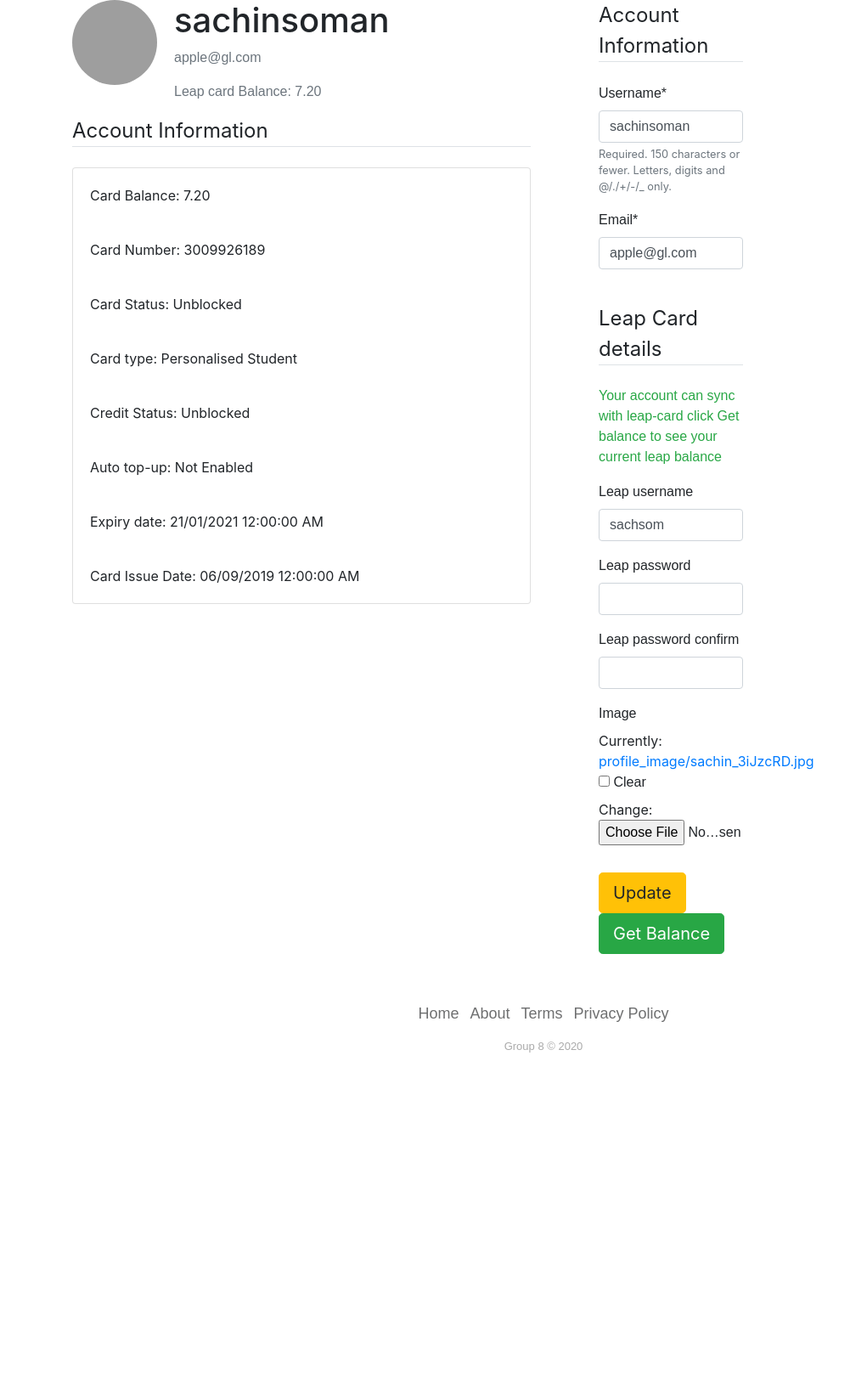
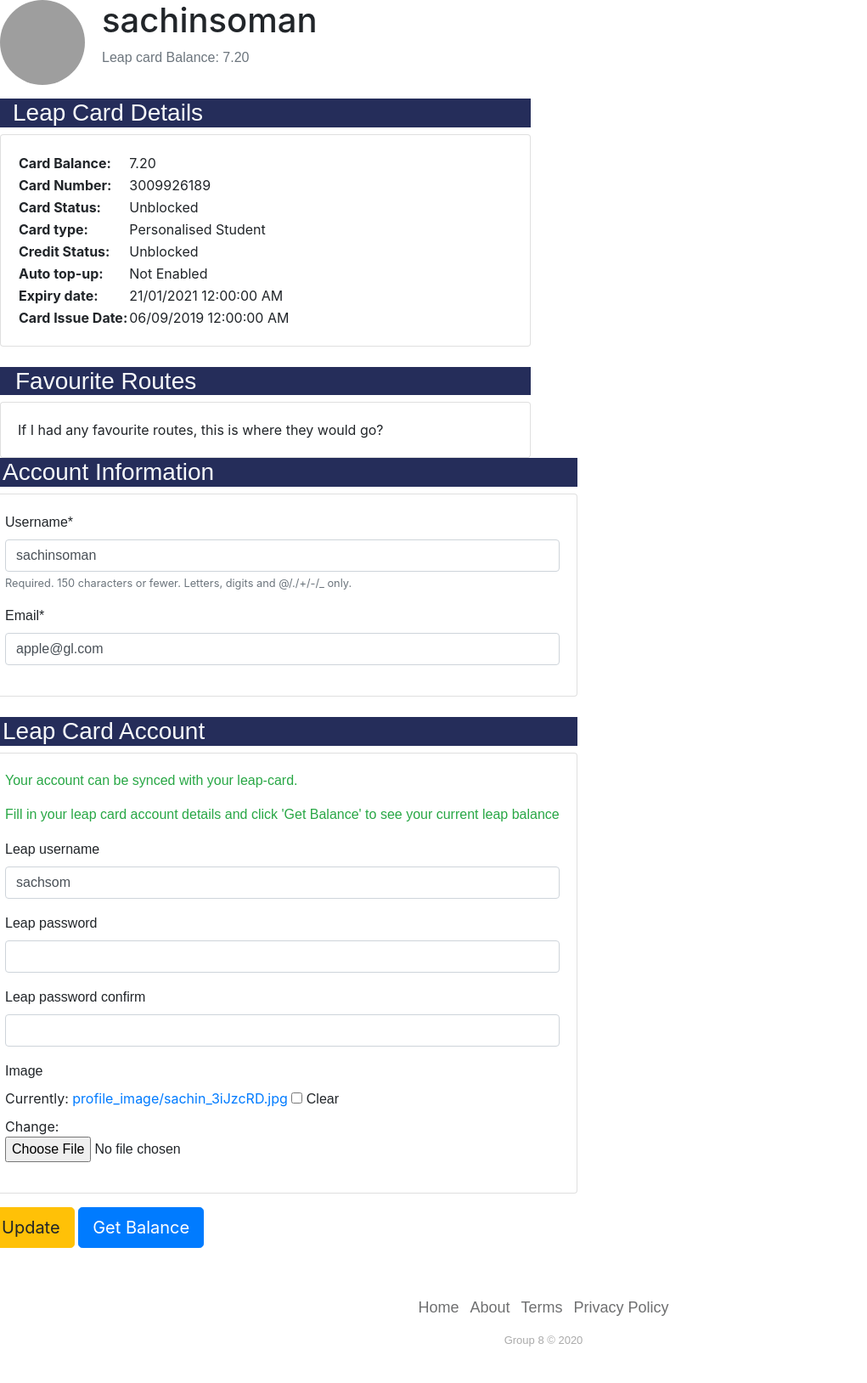
Before and after one commit to Bestmart721/Dublin_bus_official, a Django app: page /account in a window 1280 px wide. Shown: the part 106-1734 px from the top of the page at 85% size, without its empty margins (0-1021 px from the left). Before the commit the page ends 1345 px from the top, so only its background shows below. Run offline with Django 3.2, Linux system fonts and the light colour scheme; a user stored in the database is signed in; data comes from the database, SQL or seed files in the repository; both versions use the stored data as it was after the commit; some libraries are stand-ins or nearby versions; grey boxes are pictures that could not be loaded.

Commit message:
UI changes to the account page to improve readability and match the style of the rest of the app, along with somesmall changes to remove redundancy.

```diff
--- a/django_server/dublin_bus/users/templates/users/account.html
+++ b/django_server/dublin_bus/users/templates/users/account.html
@@ -4,24 +4,59 @@
 {% block content %}
 {% load crispy_forms_tags %}
 
+  <div class ="row">
+    <div class="col-md-6">
 
-<div class = "container">
-
-  <div class ="row">
-    <div class="col-sm">
       <div class="media">
         <img class="rounded-circle account-img" style="height:100px; width:100px; object-fit: cover;" src="{{ user.profile.image.url }}">
         <div class="media-body">
           <h2 class="account-heading">{{ user.username }}</h2>
-          <p class="text-secondary">{{ user.email }}</p>
+          <!-- <p class="text-secondary">{{ user.email }}</p> -->
           <!-- <p class="text-secondary">Leap card Balance: {{ user.profile.leap_balance }}</p> -->
           <p class="text-secondary">Leap card Balance: {{ balance }}</p>
         </div>
     </div>
     {% if is_registered  %}
-    <legend class="border-bottom mb-4"> Account Information</legend>
+    <h3 class="col-md-12"> Leap Card Details</h3>
     <div class="card">
-      <div class="card-body">Card Balance: {{ balance }}</div>
+      <div class="card-body">
+    <table class="tabl table-hover" style="overflow: hidden;">
+      <tbody>
+        <tr>
+          <th scope="row"> Card Balance: </th>
+          <td> {{ balance }} </td>
+        </tr>
+        <tr>
+          <th scope="row"> Card Number: </th>
+          <td>{{ profile.leap_card_number }}</td>
+        </tr>
+        <tr>
+          <th scope="row"> Card Status: </th>
+          <td>{{ profile.leap_card_status }}</td>
+        </tr>
+        <tr>
+          <th scope="row"> Card type: </th>
+          <td>{{ profile.leap_card_type }}</td>
+        </tr>
+        <tr>
+          <th scope="row"> Credit Status: </th>
+          <td>{{ profile.leap_credit_status }}</td>
+        </tr>
+        <tr>
+          <th scope="row"> Auto top-up: </th>
+          <td>{{ profile.leap_auto_topup  }}</td>
+        </tr>
+        <tr>
+          <th scope="row"> Expiry date:  </th>
+          <td>{{ profile.leap_expiry_date }}</td>
+        </tr>
+        <tr>
+          <th scope="row"> Card Issue Date: </th>
+          <td>{{ profile.leap_issue_date }}</td>
+        </tr>
+      </tbody>
+
+      <!-- <div class="card-body">Card Balance: {{ balance }}</div>
       <div class="card-body">Card Number: {{ profile.leap_card_number }}</div>
       <div class="card-body">Card Status: {{ profile.leap_card_status }}</div>
       <div class="card-body">Card type: {{ profile.leap_card_type }}</div>
@@ -29,28 +64,49 @@
       <div class="card-body">Auto top-up: {{ profile.leap_auto_topup }}</div>
       <div class="card-body">Expiry date: {{ profile.leap_expiry_date }}</div>
       <div class="card-body">Card Issue Date: {{ profile.leap_issue_date }}</div>
-
+    </div> -->
+  </table>
+  </div>
+  </div>
+ <br>
+ <h3>Favourite Routes</h3>
+  <div class="card">
+    <div class="card-body">
+      If I had any favourite routes, this is where they would go?
     </div>
+  </div>
+</div>
     {% endif %}
 
-  </div>
         <!-- new forms here -->
-        <div class="col-sm">
-      <div class="container">
+
       <div class="row">
-        <div class="col-md-6" id="col1">
+        <div class="col-md-12">
         <form method="POST" enctype="multipart/form-data" novalidate>
           {% csrf_token %}
+
+
           <fieldset class="form-group">
-              <legend class="border-bottom mb-4"> Account Information</legend>
+              <h3> Account Information</h3>
+              <div class="card">
+                <div class="card-body">
               {{ user_form|crispy }}
-              <br>
-              <legend class="border-bottom mb-4"> Leap Card details</legend>
+
+            </div>
+          </div>
+          <br>
+              <h3> Leap Card Account</h3>
+              <div class="card">
+                <div class="card-body">
               {% if not is_registered  %}
             <div><p class="text-danger">You have not set the leap card details. Set it to get leapcard details</p></div>
               {% else %}
-              <div><p class="text-success">Your account can sync with leap-card click Get balance to see
-                 your current leap balance</p></div>
+              <div><p class="text-success">Your account can be synced with your leap-card.</p></div>
+                 <div><p class="text-success">Fill in your leap card account details and click 'Get Balance' to see
+                  your current leap balance</p></div>
+
+
+
               {% endif %}
 
               {{ account_form|crispy }}
@@ -59,25 +115,18 @@
           <div class = "form-group">
               <button class="btn btn-warning btn-lg" type="submit" name="account">Update</button>
               {% if user.profile.leap_username %}
-            <button class="btn btn-success btn-lg" type="submit" name="balance">Get Balance</button>
+            <button class="btn btn-primary btn-lg" type="submit" name="balance">Get Balance</button>
               {% endif %}
           </div>
-
-
-
-
-
+        </div>
+      </div>
       </form>
 
       </div>
-
-      </div>
-    </div>
     </div>
 
-  </div>
 
     </div>
-  </div>
+
 
 {% endblock content %}
```
Also changed, not shown: django_server/dublin_bus/db.sqlite3, 1 other file.
